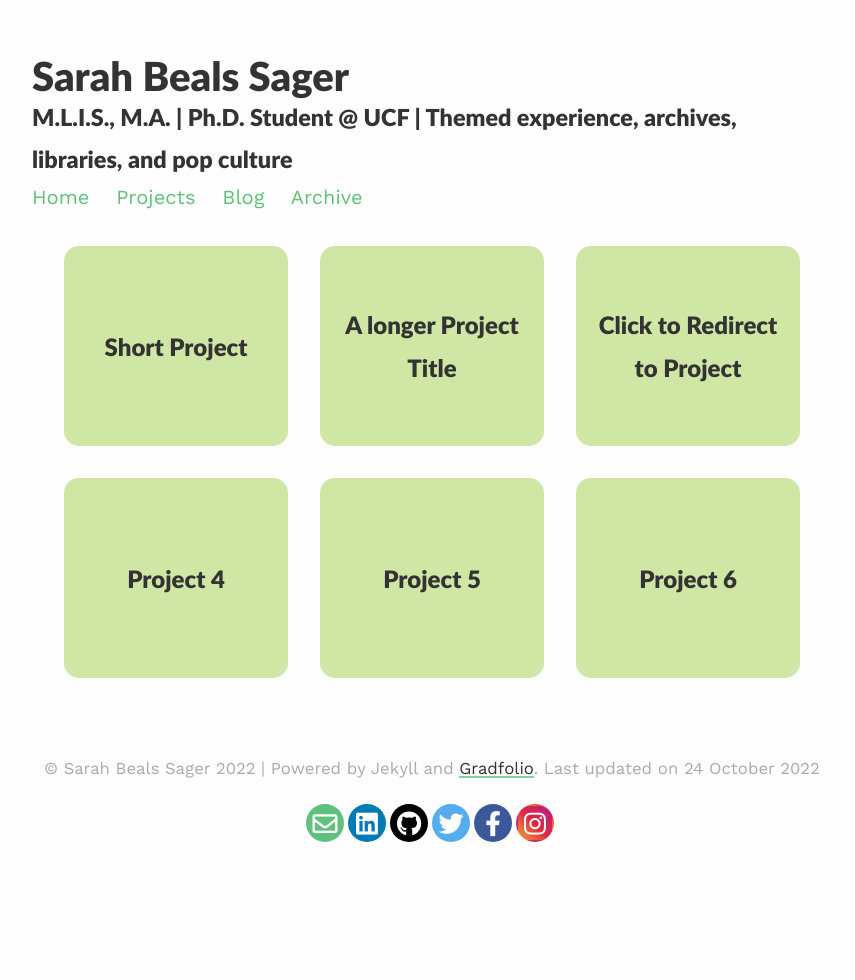
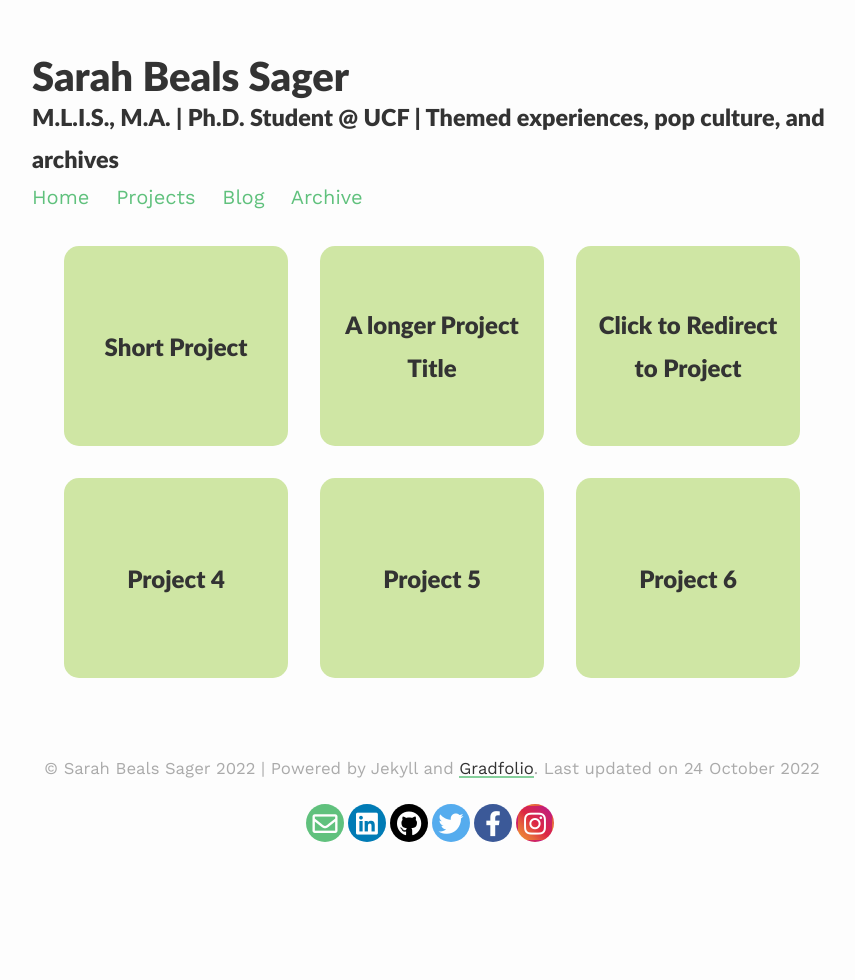
Before and after one commit to ThatGryffindork/gradfolio2022, a Jekyll site: the page built from _pages/projects.md, in a window 1280 px wide. Shown: the whole page, without its empty margins (208-1063 px from the left). Built offline with Jekyll 4.4.1, drawn with Linux system fonts in a browser that asks for light colours; nearby versions of some CDN libraries.

Commit message:
Update _config.yml

```diff
--- a/_config.yml
+++ b/_config.yml
@@ -1,10 +1,10 @@
 ### Sarah Beals Sager
 
 title: Sarah Beals Sager
-description: M.L.I.S., M.A. | Ph.D. Student @ UCF | Themed experience, archives, libraries, and pop culture
+description: M.L.I.S., M.A. | Ph.D. Student @ UCF | Themed experiences, pop culture, and archives
 
 baseurl: /gradfolio #name of GitHub repository
-url: "https://www.teallegacies.com/" #custom url to be used instead of GitHub repository
+url: "#" #custom url to be used instead of GitHub repository
 email: sarah.sager@knights.ucf.edu
 
 # Pagination
```
